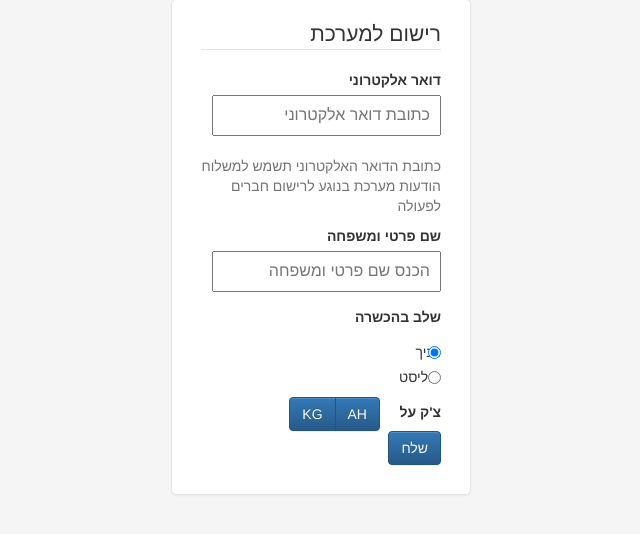
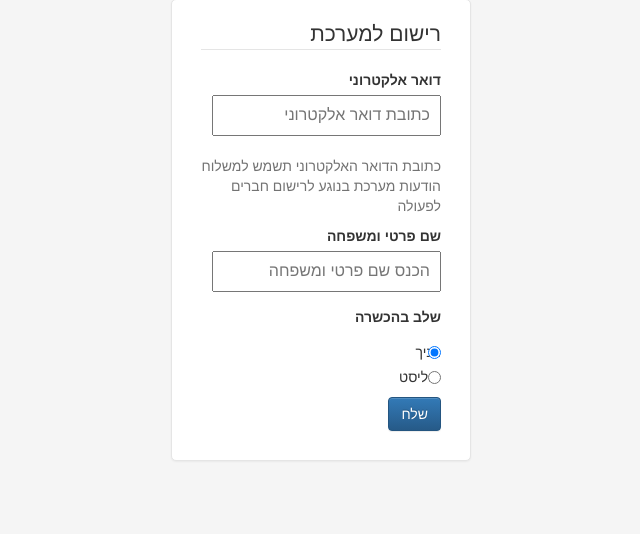
Before and after one commit to ngetter/operations, a Flask app: page /register in a window 1280 px wide. Shown: the part 61-595 px from the top of the page, without its empty margins (319-959 px from the left). Run offline with Flask 2, Linux system fonts and the light colour scheme; some libraries are stand-ins or nearby versions.

Commit message:
remove check from forms

```diff
--- a/templates/base.html
+++ b/templates/base.html
@@ -51,12 +51,7 @@
 		</div>
 		<div class="collapse navbar-collapse" id="bs-example-navbar-collapse-1">
           <ul class="nav navbar-nav navbar-right">
-            {% if user.KG %}
-            <li><p class="navbar-text navbar-right label label-info">KG</p></li>
-            {% endif %}
-            {% if user.AH %}
-            <li><p class="navbar-text navbar-right label label-info">AH</p></li>
-            {% endif %}
+
             <li><p class="navbar-text navbar-right label label-info">{{ user.status }}</p></li>
             <li class="dropdown">
               <a href="#" class="dropdown-toggle" data-toggle="dropdown"><b class="caret"></b> {{ user.username }} </a>
--- a/templates/register.html
+++ b/templates/register.html
@@ -62,15 +62,6 @@
       </label>
     </div>
 
-    <label  data-container="body" >צ'ק על&nbsp;&nbsp;&nbsp;&nbsp;</label>
-    <div id="group-check" class="btn-group" data-toggle="buttons" data-toggle="popover" data-trigger="hover" data-placement="left" data-content="על איזה דאון אתה נוהג לטוס סולו?">
-      <label class="btn btn-primary">
-        <input name='KG' class='btn-check text-right' type="checkbox"> KG
-      </label>
-      <label  class="btn btn-primary">
-        <input name='AH' class='btn-check text-right' type="checkbox"> AH
-      </label>
-    </div>
     <div>
     <button type="submit" class="btn btn-large btn-primary">שלח</button>
     </div>
```
